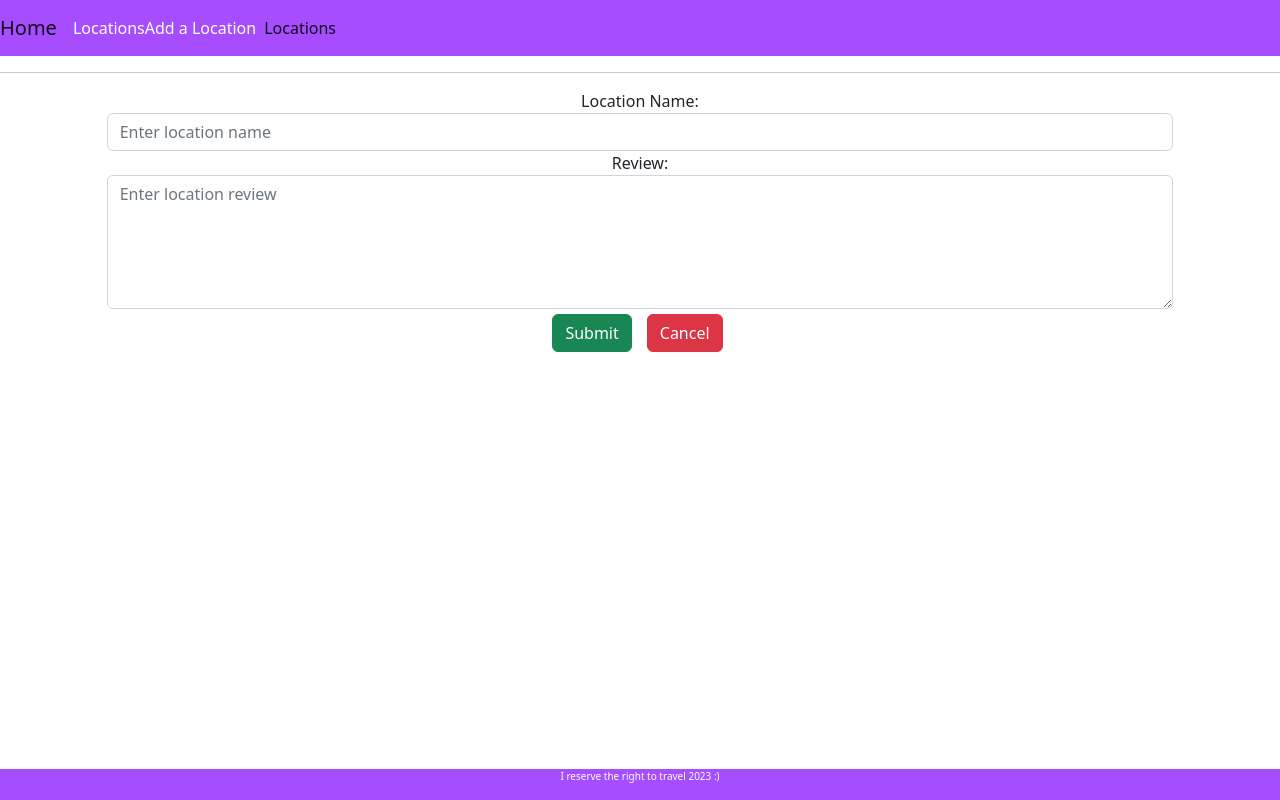
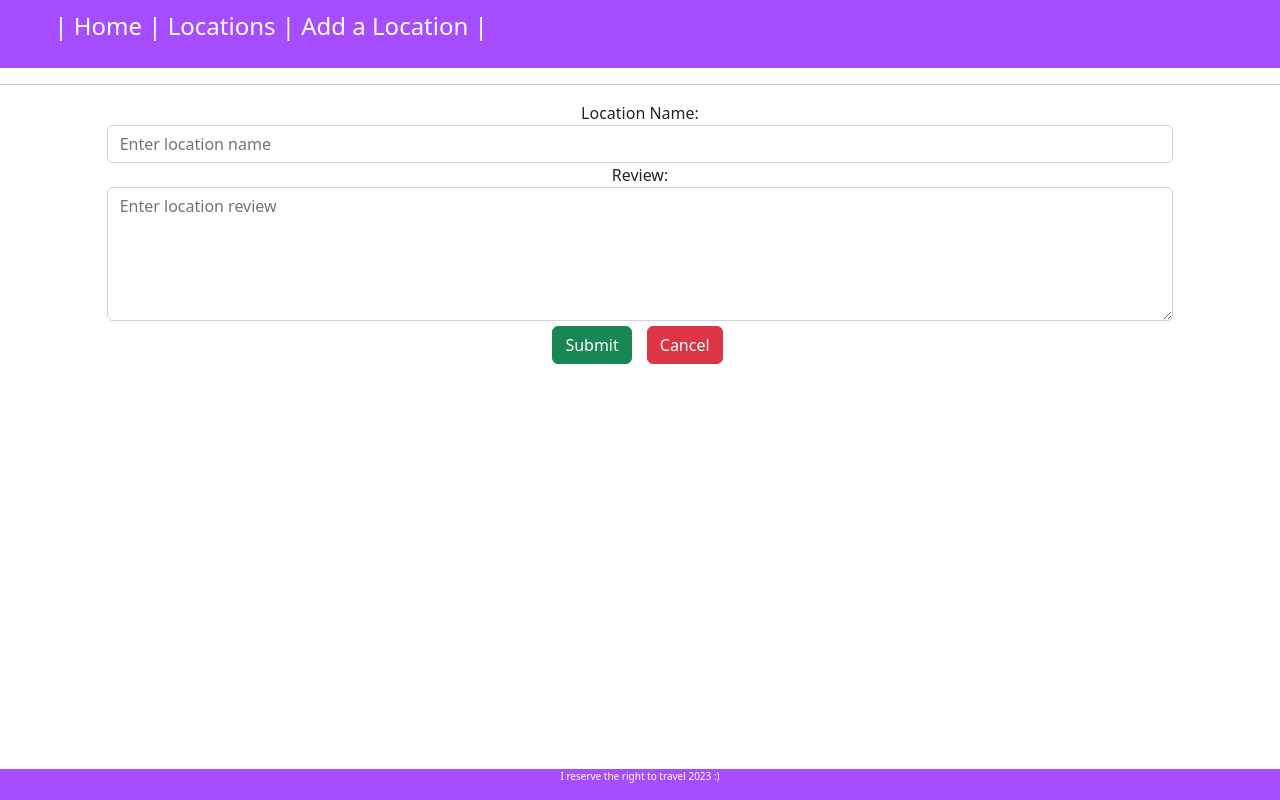
Before and after one commit to thegitofjune/travel-frontend, a React (Create React App) app: page /edit-Location/1 in a window 1280 px wide. Built offline with nearby package versions, Linux system fonts and the light colour scheme; no server answers.

Commit message:
clean up, removes console logs and a couple of unused pieces of code

```diff
--- a/src/components/EditAttraction.jsx
+++ b/src/components/EditAttraction.jsx
@@ -20,10 +20,6 @@ const EditAttraction = (props) => {
         axios.get(locationApi).then
             ((response) => {
                 setLocation(response.data)
-                console.log("loading location " + location)
-                console.log(locationApi)
-                console.log("response " +response.data)
-                console.log(response)
             });
     }
 
--- a/src/components/EditLocation.jsx
+++ b/src/components/EditLocation.jsx
@@ -33,7 +33,6 @@ const EditLocation = () => {
 
                 setName(response.data.name)
                 setReview(response.data.review)
-                console.log(response.data)
             });
     }
 
@@ -43,9 +42,7 @@ const EditLocation = () => {
         // eslint-disable-next-line react-hooks/exhaustive-deps
     }, []);
 
-    const loadLocation = (event) => {
 
-    }
     return (
         <div className="center">
             <hr />
--- a/src/components/LocationDetail.jsx
+++ b/src/components/LocationDetail.jsx
@@ -18,15 +18,12 @@ const LocationDetail = (props) => {
         axios.get(locationDetailApi).then
             ((response) => {
                 setLocationDetails(response.data);
-                console.log(response.data)
-                console.log(attractionAPI)
             });
     }
 
     const loatAttractions = () => {
         axios.get(attractionAPI).then((response) => {
             setAttractions(response.data);
-            console.log("in this method")
         });
     }
 
--- a/src/components/NavBar.jsx
+++ b/src/components/NavBar.jsx
@@ -1,23 +1,26 @@
-import {Link} from 'react-router-dom'
-import  '../styles/navbar.css'
+import { Link } from 'react-router-dom'
+import '../styles/navbar.css'
 
 
 const NavBar = () => {
 
-    return(
+    return (
         <div>
-            <nav className="navbar navbar-expand-lg navbar-light  purple-background " >
-            <Link  className="navbar-brand" to="/">Home</Link>
-            <Link className="nav-item nav-link active" to="/locations">Locations</Link>
-            <Link className="nav-item nav-link active" to="/add-location">Add a Location</Link>
-            <button className="navbar-toggler" type="button" data-toggle="collapse" data-target="#navbarNavAltMarkup" aria-controls="navbarNavAltMarkup" aria-expanded="false" aria-label="Toggle navigation">
-                <span className="navbar-toggler-icon"></span>
-            </button>
-            <div className="collapse navbar-collapse" id="navbarNavAltMarkup">
-                <div className="navbar-nav">
-                    <Link className="nav-item nav-link active" to="/locations">Locations</Link>
-                </div>
-            </div>
+            <nav className="navbar  navbar-light  purple-background " >
+                <ul id="menu">
+                    <li>
+                        <Link className="navbar-brand" to="/"></Link>
+                    </li>&nbsp;|&nbsp;
+                    <li>
+                        <Link className="nav-item nav-link active" to="/">Home</Link>
+                    </li>&nbsp;|&nbsp;
+                    <li>
+                        <Link className="nav-item nav-link active" to="/locations">Locations</Link>
+                    </li>&nbsp;|&nbsp;
+                    <li>
+                        <Link className="nav-item nav-link active" to="/add-location">Add a Location</Link>
+                    </li>&nbsp;|&nbsp;
+                </ul>
             </nav>
         </div>
     )
--- a/src/styles/navbar.css
+++ b/src/styles/navbar.css
@@ -1,4 +1,13 @@
 .purple-background {
     background-color: #a64dff;
     color: white;
+    font-size: 1.5em;
 }
+
+
+
+ul
+{
+  display:flex;
+  list-style:none;
+}
```
